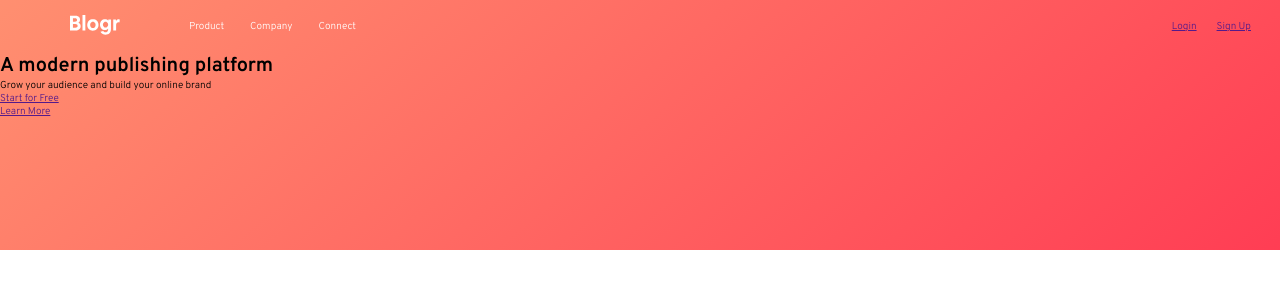
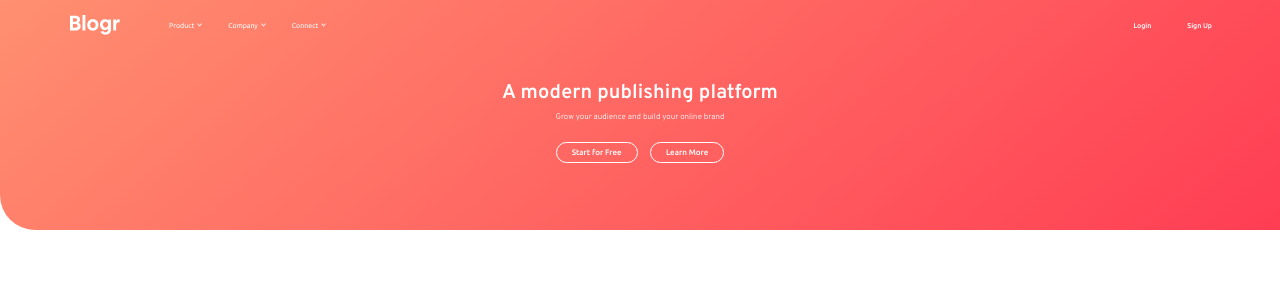
Before and after one commit to djoaquinalvarez/GIGABYTE, a plain HTML site: page index.html in a window 1280 px wide. Drawn offline with Linux system fonts and the light colour scheme.

Commit message:
Header terminado

```diff
--- /dev/null
+++ b/css/style.css
@@ -0,0 +1,185 @@
+:root {
+    /*Primary colors*/
+    --light-red: hsl(356, 100%, 66%);
+    --vlight-red: hsl(355, 100%, 74%);
+    --vdark-blue: hsl(208, 49%, 24%);
+    /*Neutral colors*/
+    --white: hsl(0, 0%, 100%);
+    --g-blue: hsl(240, 2%, 79%);
+    --dg-blue: hsl(207, 13%, 34%);
+    --vdark-black-blue: hsl(240, 10%, 16%);
+    /*Gradiant colors*/
+    --orange: hsl(13, 100%, 72%);
+    --red: hsl(353, 100%, 62%);
+    --dark-gray-blue: hsl(237, 17%, 21%);
+    --dark-blue: hsl(237, 23%, 32%);
+}
+* {
+    box-sizing: border-box;
+    margin: 0;
+    padding: 0;
+}
+
+html {
+    font-size: 62.5%;
+    font-family: "Overpass", "ubuntu";
+}
+
+header {
+    width: 100%;
+    height: 23rem;
+    display: flex;
+    border-radius: 0 0 0 35px;
+    flex-wrap: wrap;
+    flex-direction: column;
+    background: linear-gradient(140deg, var(--orange), var(--red));
+}
+
+/*
+header span {
+    width: 300px;
+    height: 300px;
+    display: inline-block;
+    background-image: url("./images/bg-pattern-intro-desktop.svg");
+    background-repeat: no-repeat;
+    background-size: contain;
+    background-position: center;
+    position: absolute;
+}
+*/
+
+header nav {
+    width: 100%;
+    padding: 0;
+    display: flex;
+    align-items: center;
+    overflow: visible;
+
+}
+
+header nav .logo {
+    width: 5rem;
+    height: 5rem;
+    margin: 0 10px 0 70px;
+    background-image: url("../images/logo.svg");
+    background-repeat: no-repeat;
+    background-size: contain;
+    background-position: center;
+}
+
+header nav ul {
+    display: flex;
+    flex-direction: row;
+    list-style: none;
+
+}
+
+header nav .nav-right {
+    margin: 0 2rem 0 2rem;
+    position: absolute;
+    right: 30px;
+    display: flex;
+}
+
+header nav .nav-right a {
+    background-color: rgba(255, 255, 255, 0);
+    padding: 5px 15px 5px 15px;
+    border-radius: 20px;
+    margin: 3px;
+    font-family: "ubuntu";
+    font-weight: 500;
+    font-size: 0.7rem;
+    text-decoration: none;
+    color: var(--white);
+}
+
+header nav .nav-right a:hover {
+    background-color: var(--white);
+    color: var(--red);
+}
+
+header nav .nav-left li {
+    padding: 0 1.3rem 0 1.3rem;
+
+}
+
+header nav .nav-left li a {
+    color: var(--white);
+    text-decoration: none;
+    font-family: "ubuntu";
+    font-weight: 300;
+    font-size: 0.7rem;
+    display: flex;
+    justify-content: center;
+    align-items: center;
+}
+
+header nav .nav-left li a:hover {
+    text-decoration: underline;
+}
+
+.arrow-menu {
+    background-image: url('../images/icon-arrow-light.svg');
+    width: 5px;
+    height: 5px;
+    background-repeat: no-repeat;
+    background-position: center;
+    background-size: contain;
+    margin: 0 0 0 3px;
+}
+
+header .principal-section .titulo-principal {
+    font-family: 'Overpass';
+    font-weight: 700;
+    font-size: 2rem;
+    letter-spacing: 0.1px;
+    color: var(--white);
+    margin-bottom: 6px;
+}
+
+header .principal-section {
+    display: flex;
+    flex-direction: column;
+    align-items: center;
+    margin-top: 30px;
+}
+
+header .principal-section .parrafo-principal {
+    color: var(--white);
+    font-size: 8px;
+    margin-bottom: 20px;
+}
+
+header .principal-section .button-bottom {
+    display: inline-block;
+    color: var(--white);
+    margin: 0 5px 0 5px;
+    background-color: rgba(255, 255, 255, 0);
+    text-decoration: none;
+    font-family: "ubuntu";
+    font-weight: 500;
+    font-size: 8px;
+    border: 1px solid var(--white);
+    padding: 5px 15px 5px 15px;
+    border-radius: 20px;
+}
+
+header .principal-section .button-bottom:hover {
+    background-color: var(--white);
+    color: var(--red);
+}
+
+/*
+.fondo {
+    width: 800px;
+    height: 400px;
+    margin: 0
+    padding: 0;
+    position: absolute;
+    right: 1px;
+    background-image: url('./images/bg-pattern-intro-desktop.svg');
+    background-position: center;
+    background-repeat: no-repeat;
+    background-size: cover;
+}
+*/
--- a/index.html
+++ b/index.html
@@ -4,7 +4,7 @@
     <meta charset="UTF-8">
     <meta http-equiv="X-UA-Compatible" content="IE=edge">
     <meta name="viewport" content="width=device-width, initial-scale=1.0">
-    <link rel="stylesheet" href="style.css">
+    <link rel="stylesheet" href="./css/style.css">
     <link rel="preconnect" href="https://fonts.googleapis.com">
     <link rel="preconnect" href="https://fonts.gstatic.com" crossorigin>
     <link href="https://fonts.googleapis.com/css2?family=Outfit:wght@400;700&family=Overpass:wght@300;600&display=swap" rel="stylesheet">
@@ -14,24 +14,29 @@
 <body>
     <header>
         <nav>
-            <span></span>
+            <span class="logo"></span>
+            <span class="fondo"></span>
             <ul class="nav-left">
                 <li><a href="" class="logo-icon"></a></li>
-                <li><a href="" class="product-button">Product</a></li>
-                <li><a href="" class="company-button">Company</a></li>
-                <li><a href="" class="contact-button">Connect</a></li>
+                <li><a href="" class="product-button">Product <span class="arrow-menu"></span></a></li>
+                <li><a href="" class="company-button">Company <span class="arrow-menu"></span></a></li>
+                <li><a href="" class="contact-button">Connect <span class="arrow-menu"></span></a></li>
             </ul>
             <ul class="nav-right">
                 <li><a href="" class="login-button">Login</a></li>
                 <li><a href="" class="signup-button">Sign Up</a></li>
             </ul>
         </nav>
-        <h1>
-            A modern publishing platform
-        </h1>
-        <p>Grow your audience and build your online brand</p>
-        <a href="">Start for Free</a>
-        <a href="">Learn More</a>
+        <div class="principal-section">
+            <h1 class="titulo-principal">
+                A modern publishing platform
+            </h1>
+            <p class="parrafo-principal">Grow your audience and build your online brand</p>
+            <div class="buttons">
+                <a class="button-bottom" href="">Start for Free</a>
+                <a class="button-bottom" href="">Learn More</a>
+            </div>
+        </div>
     </header>
     <section>
 
--- a/style.css
+++ /dev/null
@@ -1,100 +0,0 @@
-:root {
-    /*Primary colors*/
-    --light-red: hsl(356, 100%, 66%);
-    --vlight-red: hsl(355, 100%, 74%);
-    --vdark-blue: hsl(208, 49%, 24%);
-    /*Neutral colors*/
-    --white: hsl(0, 0%, 100%);
-    --g-blue: hsl(240, 2%, 79%);
-    --dg-blue: hsl(207, 13%, 34%);
-    --vdark-black-blue: hsl(240, 10%, 16%);
-    /*Gradiant colors*/
-    --orange: hsl(13, 100%, 72%);
-    --red: hsl(353, 100%, 62%);
-    --dark-gray-blue: hsl(237, 17%, 21%);
-    --dark-blue: hsl(237, 23%, 32%);
-}
-* {
-    box-sizing: border-box;
-    margin: 0;
-    padding: 0;
-}
-
-html {
-    font-size: 62.5%;
-    font-family: "Overpass", "ubuntu";
-}
-
-header {
-    width: 100%;
-    height: 25rem;
-    display: flex;
-    flex-wrap: wrap;
-    flex-direction: column;
-    background: linear-gradient(140deg, var(--orange), var(--red));
-}
-
-/*
-header span {
-    width: 300px;
-    height: 300px;
-    display: inline-block;
-    background-image: url("./images/bg-pattern-intro-desktop.svg");
-    background-repeat: no-repeat;
-    background-size: contain;
-    background-position: center;
-    position: absolute;
-}
-*/
-
-header nav {
-    width: 100%;
-    padding: 0;
-    display: flex;
-
-}
-
-header nav span {
-    width: 5rem;
-    height: 5rem;
-    margin: 0 10px 0 70px;
-    background-image: url("./images/logo.svg");
-    background-repeat: no-repeat;
-    background-size: contain;
-    background-position: center;
-}
-
-header nav ul {
-    display: flex;
-    flex-direction: row;
-    list-style: none;
-
-}
-
-header nav .nav-right {
-    margin: 2rem;;
-    position: absolute;
-    right: -1px;
-}
-
-header nav .nav-right a {
-    padding: 1rem;
-}
-
-header nav .nav-left {
-    margin: 2rem;
-}
-
-header nav .nav-left li {
-    padding: 0 1.3rem 0 1.3rem;
-}
-
-header nav .nav-left li a {
-    color: var(--white);
-    text-decoration: none;
-}
-
-header nav .nav-left li a:hover {
-    text-decoration: underline;
-    font-family: "Overpass"
-}
```
